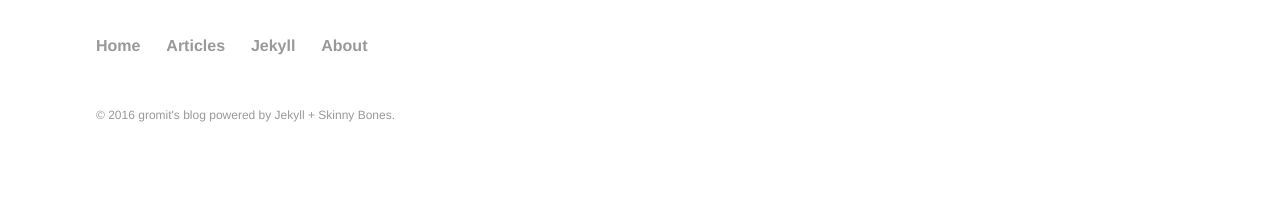
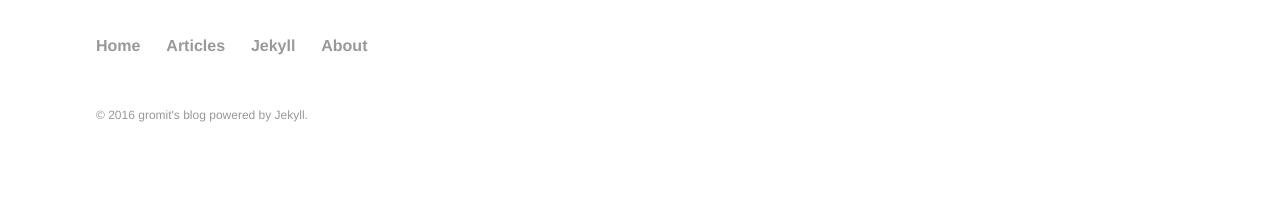
Before and after one commit to gro-mit/gro-mit.github.io, a Jekyll site: the page built from index.md, in a window 1280 px wide. Shown: the part 1145-1343 px from the top of the page. Built offline with Jekyll 4.4.1, drawn with Linux system fonts in a browser that asks for light colours.

```diff
--- a/_includes/footer.html
+++ b/_includes/footer.html
@@ -11,5 +11,5 @@
 		{% endfor %}
 		</ul>
 	</nav><!-- /.bottom-menu -->
-	<p class="copyright">&#169; {{ site.time | date: '%Y' }} <a href="{{ site.url }}">{{ site.title }}</a> powered by <a href="http://jekyllrb.com" rel="nofollow">Jekyll</a> + <a href="http://mmistakes.github.io/skinny-bones-jekyll/" rel="nofollow">Skinny Bones</a>.</p>
+	<p class="copyright">&#169; {{ site.time | date: '%Y' }} <a href="{{ site.url }}">{{ site.title }}</a> powered by <a href="http://jekyllrb.com" rel="nofollow">Jekyll</a>.</p>
 </footer>
```
